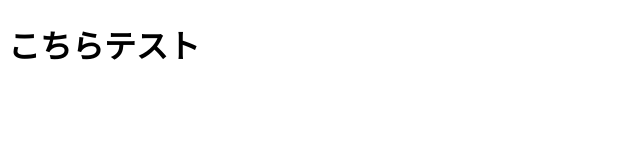
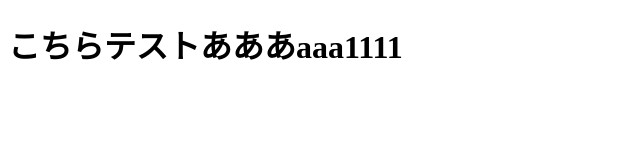
Before and after one commit to mhosokawa2021/git-test, a plain HTML site: page index.html in a window 1280 px wide. Shown: the whole page, without its empty margins (0-640 px from the left). Drawn offline with Linux system fonts and the light colour scheme.

Commit message:
わざとコンフリクト

```diff
--- a/index.html
+++ b/index.html
@@ -1,12 +1,15 @@
 <!DOCTYPE html>
 <html lang="en">
+
 <head>
     <meta charset="UTF-8">
     <meta http-equiv="X-UA-Compatible" content="IE=edge">
     <meta name="viewport" content="width=device-width, initial-scale=1.0">
     <title>Document</title>
 </head>
+
 <body>
-    <h1>こちらテスト</h1>
+    <h1>こちらテストあああaaa1111</h1>
 </body>
+
 </html>
```
